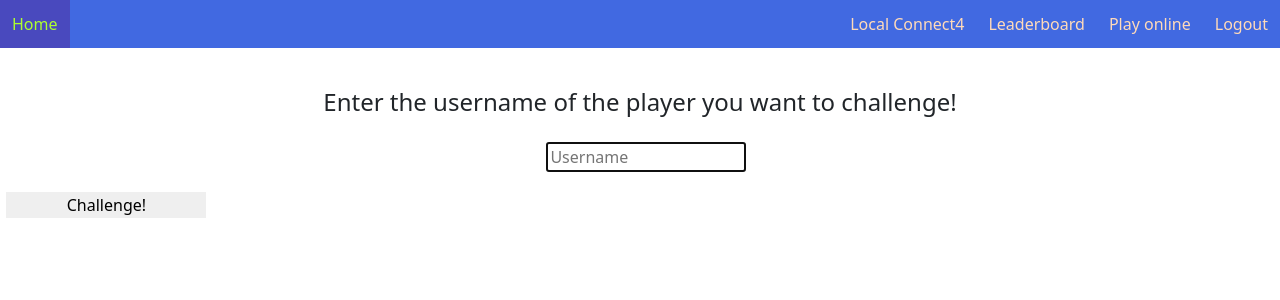
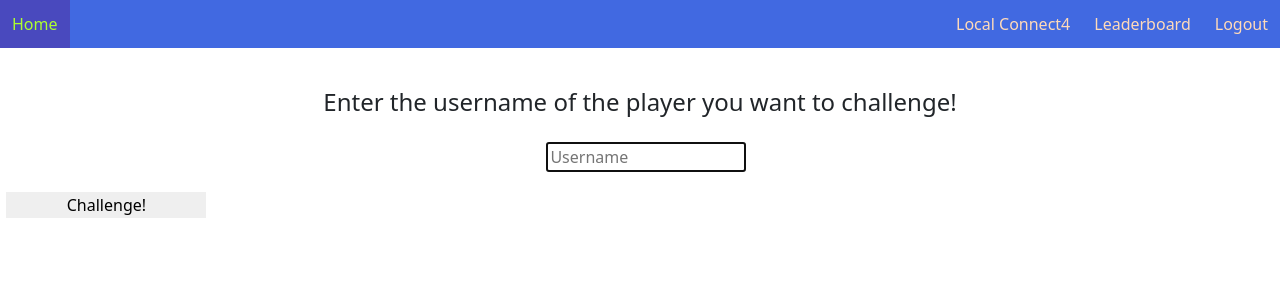
Before and after one commit to SauliusKul/FinalProjectCS50, a Flask app: page /live_game in a window 1280 px wide. Shown: the top 300 px of the page. Run offline with Flask 2, Linux system fonts and the light colour scheme; a user stored in the database is signed in; some libraries are stand-ins or nearby versions.

Commit message:
Added python comments and hid the live game elements in HTML

```diff
--- a/app.py
+++ b/app.py
@@ -6,23 +6,23 @@ from flask_session import Session
 from flask_socketio import SocketIO, send, emit
 from werkzeug.security import generate_password_hash, check_password_hash
 
+# Creates the flask app variable
+app = Flask(__name__)
 
-app = Flask(__name__)
 app.config["TEMPLATES_AUTO_RELOAD"] = True
-
 app.config["SESSION_TYPE"] = "filesystem"
 app.config["SESSION_PERMANENT"] = False
 Session(app)
 
 socketio = SocketIO(app,async_mode = 'gevent')
-# socketio = SocketIO(app)
 
-
+# Prints I'm connected when a socket is connected
 @socketio.on("message")
 def handle_my_custom_event(message):
     print("Received message: " + message["data"])
 
 
+# Invites a player to a match of Connect 4 CURRENTLY NOT WORKING
 @socketio.on("invite")
 def sendRequest(challengedName):
 
@@ -40,12 +40,14 @@ def sendRequest(challengedName):
         print("Works")
 
 
+# Renders index page
 @app.route("/")
 def index():
     return render_template("index.html")
 
 
-# allow only alphanumeric
+# Registers a user and records user information in the SQL database
+# TODO: allow only alphanumeric chars in the input fields
 @app.route("/register", methods=["GET", "POST"])
 def register():
     if request.method == "POST":
@@ -54,39 +56,47 @@ def register():
 
         db = sqlite3.connect("user_info.db")
         cursor = db.cursor()
+
+        # Selects the user id if the user already exists in the database
         cursor.execute("SELECT id FROM users WHERE name = ?;", userInfo)
 
+        # Checks if the database returned an id, flashes an error if yes
+        if (not len(cursor.fetchall()) == 0):
+            flash("Username is already taken", "info")
+            return render_template("register.html")
+
+        cursor.close()
+
+        # Checks if the user provided any input in the username field
         if (userInfo[0] == ""):
             flash("Please provide a username >:(")
             return render_template("register.html")
 
-        if (not len(cursor.fetchall()) == 0):
-            flash("Username is already taken", "info")
-            return render_template("register.html")
-
+        # Checks if the username is not longer than 100 chars
         if (len(userInfo[0]) > 100):
             flash("Username cannot exceed 100 characters >:(")
             return render_template("register.html")
 
-        cursor.close()
-
         password = request.form.get("password")
         confirmPassword = request.form.get("confirmPassword")
 
+        # Checks if the user provided a password
         if (password == ""):
             flash("Please provide a password >:c")
             return render_template("register.html")
 
+        # Checks if the user provided password matches with the confirm password field
         if (not password == confirmPassword):
             flash("Passwords don't match :/")
             return render_template("register.html")
 
-
+        # Appends hashed password and the number of games played (0) to the user info array
         userInfo.append(generate_password_hash(password))
         userInfo.append(0)
 
         cursor = db.cursor()
 
+        # Inserts the user info into the database
         cursor.execute("INSERT INTO users (name, hashed_password, rank) VALUES (?, ?, ?)", userInfo)
 
         db.commit()
@@ -100,7 +110,7 @@ def register():
 
 @app.route("/login", methods=["GET", "POST"])
 def login():
-
+    # Clears any left over session data
     session.clear()
 
     if (request.method == "POST"):
@@ -110,37 +120,44 @@ def login():
                     "password":""}
         userInfo["username"] = (request.form.get("username"))
 
+        # Checks if the username was provided
         if not userInfo["username"]:
             flash("Username was not provided")
             return render_template("login.html")
 
         cursor = db.cursor()
+
+        # Selects the user with the provided username from the database
         cursor.execute("SELECT * FROM users WHERE name = ?", [userInfo["username"]])
         dbUserInfo = cursor.fetchall()
         cursor.close()
 
+        # Checks if there is a user with the provided username
         if (not len(dbUserInfo) == 1):
             flash("This username does not exist!")
             return render_template("login.html")
 
         password = dbUserInfo[0][2]
 
+        # Checks if the user provided a password and if the provided password matches the database
         if (request.form.get("password") == "" or not check_password_hash(password, request.form.get("password"))):
             flash("Password/Username do not match")
             return render_template("login.html")
 
         flash("You have logged in successfully!")
+
+        # Sets user_id to the username
         session["user_id"] = dbUserInfo[0][1]
     return render_template("login.html")
 
-
+# Logs the user out
 @app.route("/logout")
 def logout():
     session.clear()
     flash("You have been logged out!")
     return render_template("login.html")
 
-
+# Shows the leadearboard of games played for each user
 @app.route("/leaderboard")
 def leaderboard():
     db = sqlite3.connect("user_info.db")
@@ -152,7 +169,7 @@ def leaderboard():
 
     return render_template("leaderboard.html", users=users)
 
-
+# Updates the games played count after a user has played a game
 @app.route("/gameOver", methods=["GET", "POST"])
 def gameOver():
     if request.method == "POST":
@@ -160,17 +177,21 @@ def gameOver():
         db = sqlite3.connect("user_info.db")
         cursor = db.cursor()
 
+        # If a user is logged in, increments his games played count by 1
         if ("user_id" in session and session["user_id"]):
             cursor.execute("UPDATE users SET rank = rank + 1 WHERE name = ?", [session["user_id"]])
             db.commit()
             cursor.close()
 
+        # If a user is not logged in, and the user anonymous does not exist, a new user anonymous
+        # is created and his games played count is set to 1
         elif (len(cursor.execute('SELECT * FROM users WHERE name = "anonymous";').fetchall()) == 0):
             cursor.execute("""INSERT INTO users(name, hashed_password, rank)
                             VALUES ("anonymous", "ifYouUseThisUserYouAreABadPerson", 1)""")
             db.commit()
             cursor.close()
 
+        # If a user is not logged in and an anonymous user already exists, his rank is incremented by 1
         else:
             cursor.execute('UPDATE users SET rank = rank + 1 WHERE name = "anonymous"')
             db.commit()
@@ -178,11 +199,11 @@ def gameOver():
 
     return "0"
 
-
+# TODO
 @app.route ("/live_game", methods=["GET", "POST"])
 def live_game():
     return render_template("live_game.html")
 
-
+# Initializes flask socketIO app
 if __name__ == "__main__":
     socketio.run(app)
--- a/templates/index.html
+++ b/templates/index.html
@@ -20,7 +20,7 @@ Connect4
         <!--Side (top) pannel data-->
         <div class="sidePanel">
             <p>No special moves available for this gamemode!</p>
-            <p>Log in to play alternative versions of Connect 4!</p>
+            <p hidden>Log in to play alternative versions of Connect 4!</p>
         </div>
 
         <!--Creates a separate flexbox container for the game screen-->
--- a/templates/template.html
+++ b/templates/template.html
@@ -30,7 +30,7 @@
             <a href="{{ url_for("leaderboard") }}"><li>Leaderboard</li></a>
 
             {% if session["user_id"] %}
-            <a href="{{ url_for("live_game") }}"><li>Play online</li></a>
+            <a hidden href="{{ url_for("live_game") }}"><li>Play online</li></a>
             <a href="{{ url_for("logout") }}"><li>Logout</li></a>
 
             {% else %}
```
Also changed, not shown: user_info.db.
